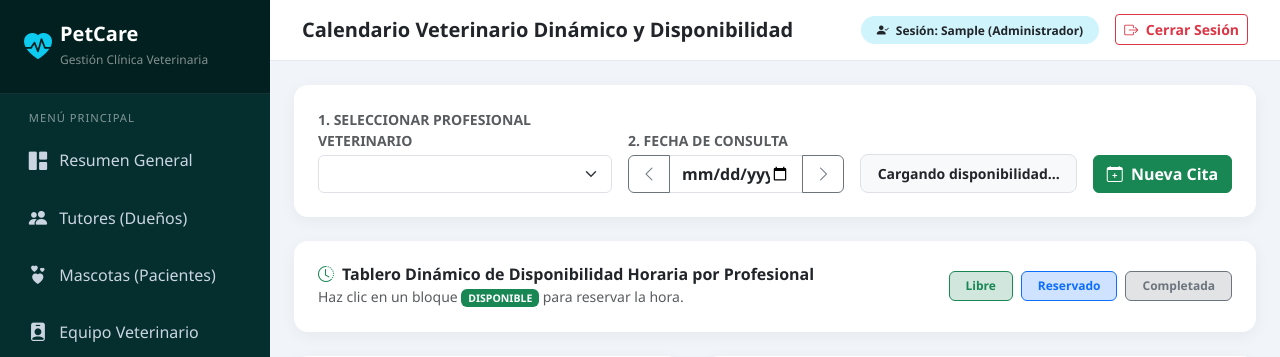
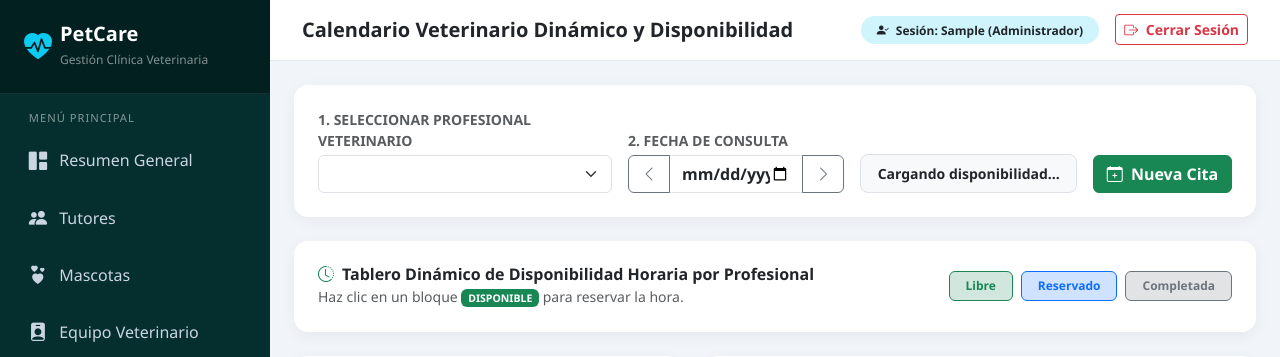
Before and after one commit to BastianGonzalez22/Eva3_backend, a Django app: page /agenda/ in a window 1280 px wide. Shown: the top 357 px of the page. Run offline with Django 5.2, Linux system fonts and the light colour scheme; the visitor is signed in with stand-in values (Sample User, id 1); data that the repository does not hold is empty.

Commit message:
Cambios de nombre

```diff
--- a/templates/base.html
+++ b/templates/base.html
@@ -46,12 +46,12 @@
             </a>
             {% if perms.clinica.view_tutor %}
             <a href="{% url 'tutores' %}" class="nav-link {% if menu == 'tutores' %}active{% endif %}">
-                <i class="bi bi-people-fill"></i> Tutores (Dueños)
+                <i class="bi bi-people-fill"></i> Tutores
             </a>
             {% endif %}
             {% if perms.clinica.view_mascota %}
             <a href="{% url 'mascotas' %}" class="nav-link {% if menu == 'mascotas' %}active{% endif %}">
-                <i class="bi bi-hearts"></i> Mascotas (Pacientes)
+                <i class="bi bi-hearts"></i> Mascotas
             </a>
             {% endif %}
             {% if perms.clinica.view_veterinario %}
```
Also changed, not shown: README.md.
